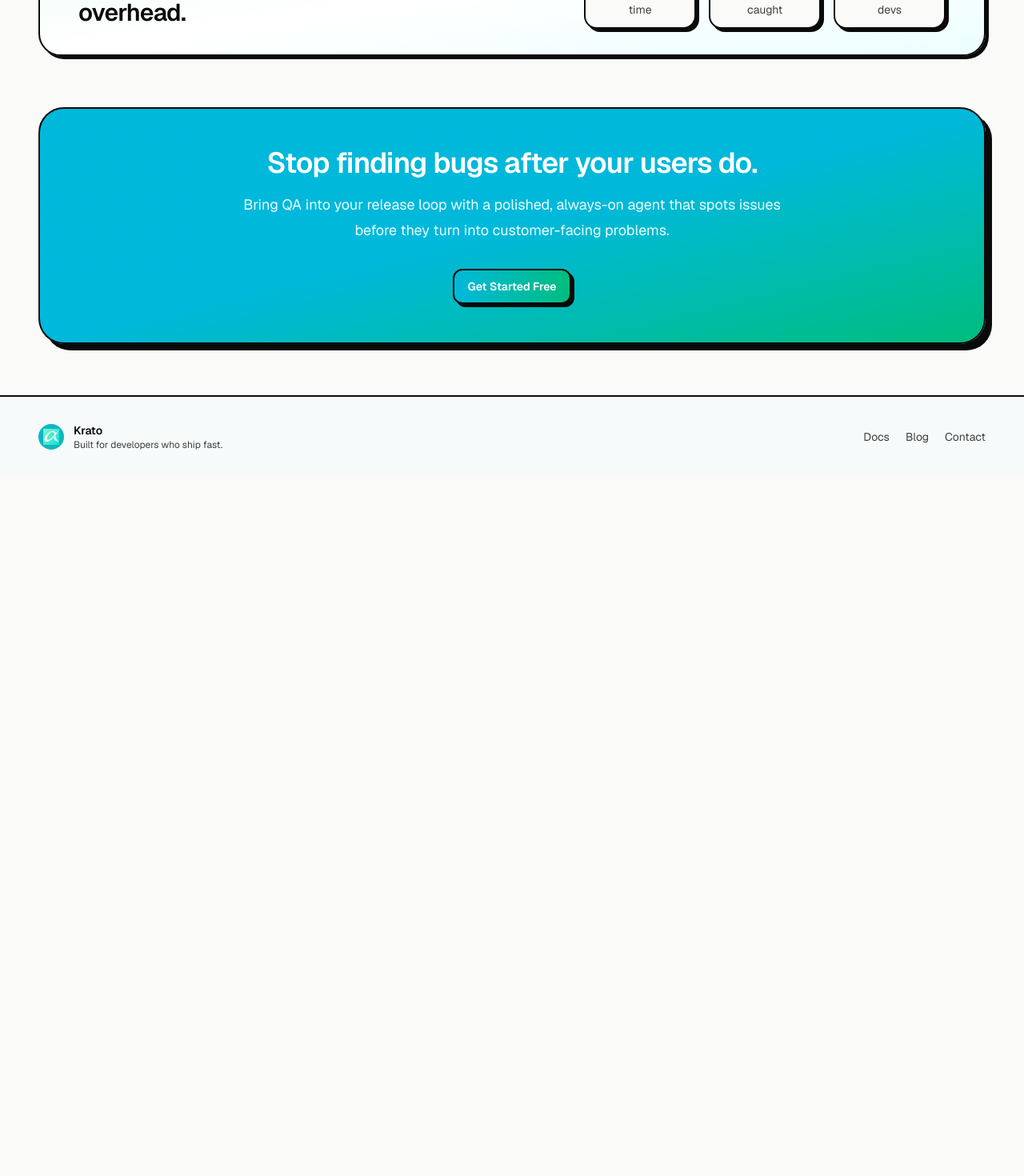
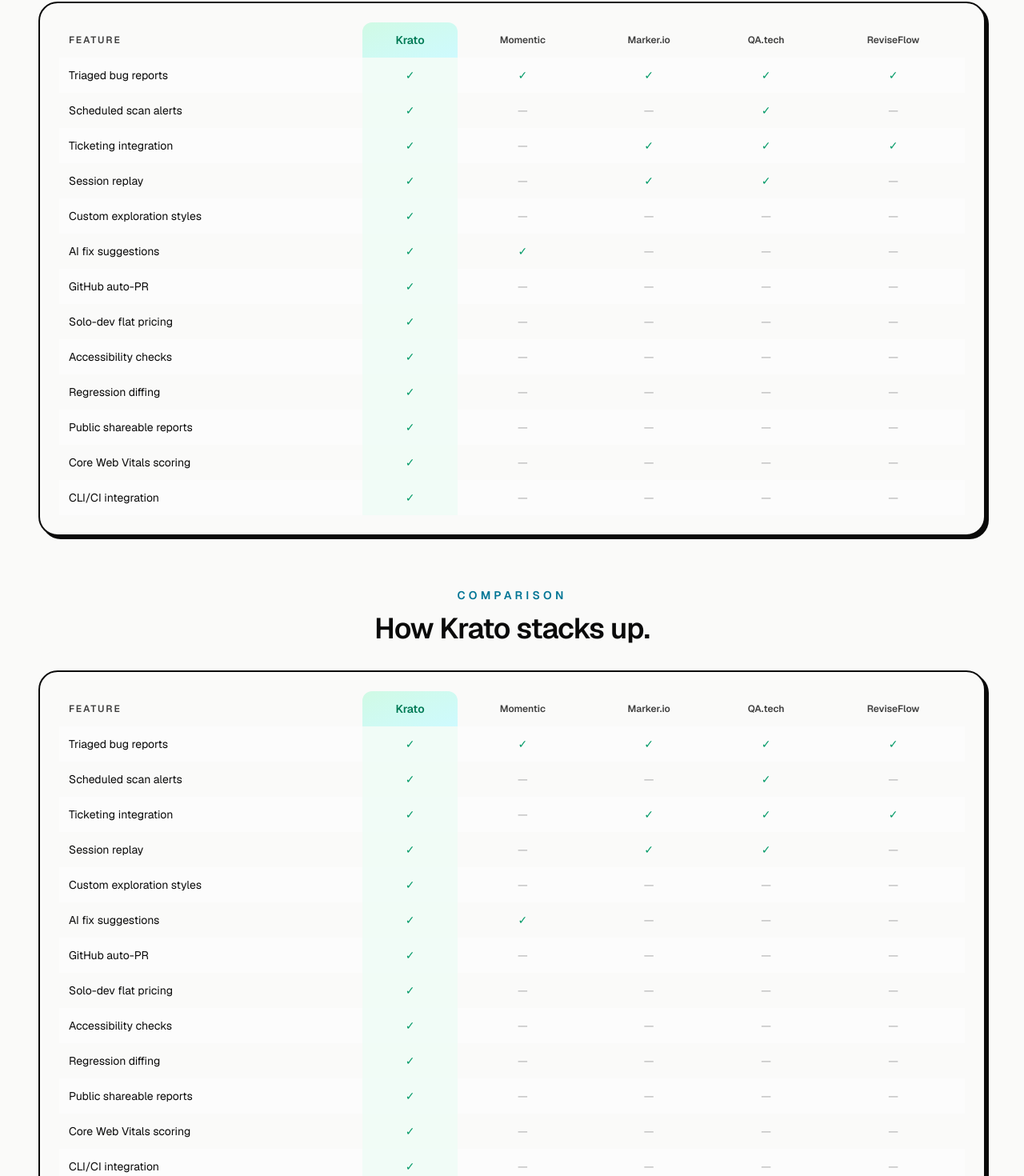
Before and after one commit to vishhbusiness236-lang/krato, a Next.js app: page / in a window 1280 px wide. Shown: the part 1920-3390 px from the top of the page at 80% size. Before the commit the page ends 2516 px from the top, so only its background shows below. Built offline with nearby package versions, Linux system fonts and the light colour scheme; no server answers.

Commit message:
Add competitor comparison table to landing page

```diff
--- a/app/components/LandingPage.tsx
+++ b/app/components/LandingPage.tsx
@@ -253,6 +253,106 @@
           </div>
         </section>
 
+        <section className="mt-16">
+          <FadeUp className="text-center">
+            <p className="text-sm font-semibold uppercase tracking-[0.3em] text-cyan-700">Comparison</p>
+            <h2 className="mt-3 text-3xl font-semibold tracking-tight text-[#0A0A0A] sm:text-4xl">
+              How Krato stacks up.
+            </h2>
+          </FadeUp>
+
+          <FadeUp className="mt-8 overflow-x-auto rounded-[24px] border-2 border-[#0A0A0A] bg-[#FAFAF9] p-4 shadow-[4px_4px_0px_0px_#0A0A0A] sm:p-6">
+            <table className="w-full min-w-[640px] border-collapse text-sm">
+              <thead>
+                <tr>
+                  <th className="p-3 text-left text-xs font-semibold uppercase tracking-[0.15em] text-[#404040]">Feature</th>
+                  <th className="rounded-t-xl bg-gradient-to-br from-emerald-100 to-cyan-100 p-3 text-center text-sm font-semibold text-emerald-700">Krato</th>
+                  <th className="p-3 text-center text-xs font-semibold text-[#404040]">Momentic</th>
+                  <th className="p-3 text-center text-xs font-semibold text-[#404040]">Marker.io</th>
+                  <th className="p-3 text-center text-xs font-semibold text-[#404040]">QA.tech</th>
+                  <th className="p-3 text-center text-xs font-semibold text-[#404040]">ReviseFlow</th>
+                </tr>
+              </thead>
+              <tbody>
+                {[
+                  ['Triaged bug reports', 1, 1, 1, 1, 1],
+                  ['Scheduled scan alerts', 1, 0, 0, 1, 0],
+                  ['Ticketing integration', 1, 0, 1, 1, 1],
+                  ['Session replay', 1, 0, 1, 1, 0],
+                  ['Custom exploration styles', 1, 0, 0, 0, 0],
+                  ['AI fix suggestions', 1, 1, 0, 0, 0],
+                  ['GitHub auto-PR', 1, 0, 0, 0, 0],
+                  ['Solo-dev flat pricing', 1, 0, 0, 0, 0],
+                  ['Accessibility checks', 1, 0, 0, 0, 0],
+                  ['Regression diffing', 1, 0, 0, 0, 0],
+                  ['Public shareable reports', 1, 0, 0, 0, 0],
+                  ['Core Web Vitals scoring', 1, 0, 0, 0, 0],
+                  ['CLI/CI integration', 1, 0, 0, 0, 0],
+                ].map(([label, ...cols], rowIndex) => (
+                  <tr key={label as string} className={rowIndex % 2 === 0 ? 'bg-white/50' : ''}>
+                    <td className="p-3 text-[#0A0A0A]">{label}</td>
+                    {cols.map((val, i) => (
+                      <td key={i} className={`p-3 text-center ${i === 0 ? 'bg-emerald-50/60' : ''}`}>
+                        {val ? <span className="text-emerald-600">✓</span> : <span className="text-[#B0B0B0]">—</span>}
+                      </td>
+                    ))}
+                  </tr>
+                ))}
+              </tbody>
+            </table>
+          </FadeUp>
+        </section>
+
+                <section className="mt-16">
+          <FadeUp className="text-center">
+            <p className="text-sm font-semibold uppercase tracking-[0.3em] text-cyan-700">Comparison</p>
+            <h2 className="mt-3 text-3xl font-semibold tracking-tight text-[#0A0A0A] sm:text-4xl">
+              How Krato stacks up.
+            </h2>
+          </FadeUp>
+
+          <FadeUp className="mt-8 overflow-x-auto rounded-[24px] border-2 border-[#0A0A0A] bg-[#FAFAF9] p-4 shadow-[4px_4px_0px_0px_#0A0A0A] sm:p-6">
+            <table className="w-full min-w-[640px] border-collapse text-sm">
+              <thead>
+                <tr>
+                  <th className="p-3 text-left text-xs font-semibold uppercase tracking-[0.15em] text-[#404040]">Feature</th>
+                  <th className="rounded-t-xl bg-gradient-to-br from-emerald-100 to-cyan-100 p-3 text-center text-sm font-semibold text-emerald-700">Krato</th>
+                  <th className="p-3 text-center text-xs font-semibold text-[#404040]">Momentic</th>
+                  <th className="p-3 text-center text-xs font-semibold text-[#404040]">Marker.io</th>
+                  <th className="p-3 text-center text-xs font-semibold text-[#404040]">QA.tech</th>
+                  <th className="p-3 text-center text-xs font-semibold text-[#404040]">ReviseFlow</th>
+                </tr>
+              </thead>
+              <tbody>
+                {[
+                  ['Triaged bug reports', 1, 1, 1, 1, 1],
+                  ['Scheduled scan alerts', 1, 0, 0, 1, 0],
+                  ['Ticketing integration', 1, 0, 1, 1, 1],
+                  ['Session replay', 1, 0, 1, 1, 0],
+                  ['Custom exploration styles', 1, 0, 0, 0, 0],
+                  ['AI fix suggestions', 1, 1, 0, 0, 0],
+                  ['GitHub auto-PR', 1, 0, 0, 0, 0],
+                  ['Solo-dev flat pricing', 1, 0, 0, 0, 0],
+                  ['Accessibility checks', 1, 0, 0, 0, 0],
+                  ['Regression diffing', 1, 0, 0, 0, 0],
+                  ['Public shareable reports', 1, 0, 0, 0, 0],
+                  ['Core Web Vitals scoring', 1, 0, 0, 0, 0],
+                  ['CLI/CI integration', 1, 0, 0, 0, 0],
+                ].map(([label, ...cols], rowIndex) => (
+                  <tr key={label as string} className={rowIndex % 2 === 0 ? 'bg-white/50' : ''}>
+                    <td className="p-3 text-[#0A0A0A]">{label}</td>
+                    {cols.map((val, i) => (
+                      <td key={i} className={`p-3 text-center ${i === 0 ? 'bg-emerald-50/60' : ''}`}>
+                        {val ? <span className="text-emerald-600">✓</span> : <span className="text-[#B0B0B0]">—</span>}
+                      </td>
+                    ))}
+                  </tr>
+                ))}
+              </tbody>
+            </table>
+          </FadeUp>
+        </section>
+
         <FadeUp className="mt-16 rounded-[28px] border-2 border-[#0A0A0A] bg-gradient-to-br from-emerald-50 via-white to-cyan-50 px-6 py-8 shadow-[4px_4px_0px_0px_#0A0A0A] sm:px-10 lg:px-12">
           <div className="flex flex-col gap-6 lg:flex-row lg:items-center lg:justify-between">
             <div>
```
